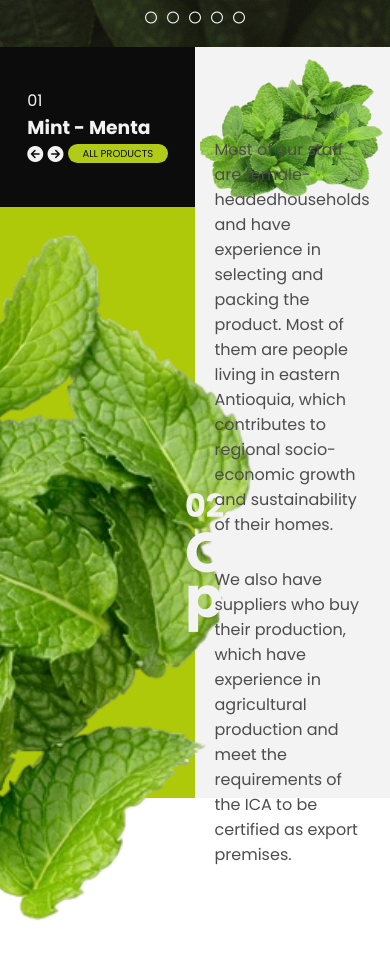
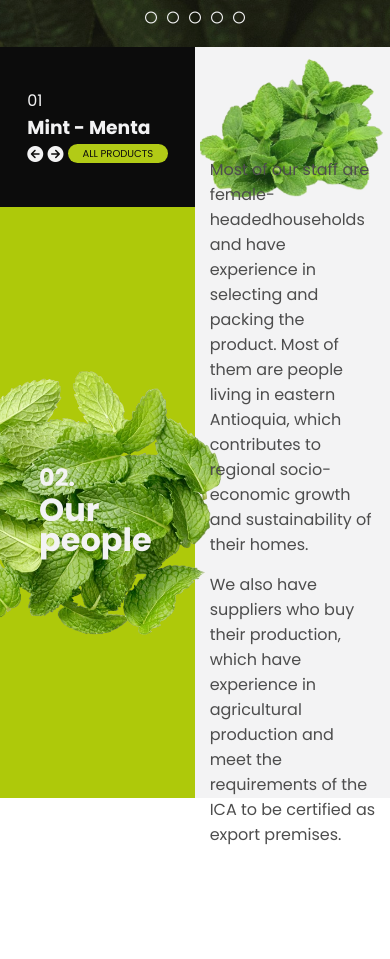
Before and after one commit to jose32coder/agrofresh, a website built with Vite: page index.html in a window 390 px wide. Shown: the part 637-1596 px from the top of the page. After the commit the page ends 1484 px from the top, so only its background shows below. Built offline with nearby package versions, Linux system fonts and the light colour scheme.

Commit message:
responsive realizado en el section de our people

```diff
--- a/style.css
+++ b/style.css
@@ -19,6 +19,7 @@
 
 body{
   position: relative;
+  overflow-x: hidden;
 }
 
 .header{
@@ -208,7 +209,7 @@ body{
 section.ourPeople{
   display: flex;
   height: 70vh;
-  width: 100%;
+  width: 100vw;
 }
 
 section.ourPeople .ourPeople__leftDiv{
@@ -224,23 +225,22 @@ section.ourPeople .ourPeople__leftDiv{
 
 section.ourPeople .ourPeople__leftDiv div.text {
   position: absolute;
-  left: 185px;
-  top: 275px;
+  left: 15vw;
+  top: 25vh;
   width: 220px;
   z-index: 2;
 }
 
-section.ourPeople .ourPeople__leftDiv div.img{
+section.ourPeople .ourPeople__leftDiv div.img {
   position: absolute;
-  right: -130px;
-  top: -90px;
+  right: -15%;
+  top: -8%;
   z-index: 1;
-  }
+}
 
 
   section.ourPeople .ourPeople__leftDiv div.img img{
-  width: 920px;
-  height: 920px;
+  width: 65vw;
   z-index: 1;
   object-fit: contain;
   }
@@ -288,6 +288,35 @@ section.ourPeople .ourPeople__rightDiv div p{
 
 
 /* ============= MEDIA QUERIES ============= */
+
+@media screen and (max-width: 1024px){
+  section.ourPeople .ourPeople__leftDiv div.text {
+    position: absolute;
+    left: 10vw;
+    top: 25vh;
+    width: 220px;
+    z-index: 2;
+}
+
+  section.ourPeople .ourPeople__leftDiv div.img {
+    position: absolute;
+    right: -8vw;
+    top: 2vh;
+    z-index: 1;
+  }
+
+  section.ourPeople .ourPeople__leftDiv div.img img{
+    width: 70vw;
+    z-index: 1;
+    object-fit: contain;
+  }
+
+
+
+}
+
+
+
 @media screen and (max-width: 768px){
 
   /* Menu */
@@ -345,6 +374,34 @@ section.ourPeople .ourPeople__rightDiv div p{
     transform: translate(50%, 0%);
   }
 
+  /*our people*/
+
+  section.ourPeople .ourPeople__leftDiv div h1 {
+    font-size: 3rem;
+    line-height: 40px;
+}
+
+  section.ourPeople .ourPeople__leftDiv div.text {
+    position: absolute;
+    left: 10vw;
+    top: 28vh;
+    width: 220px;
+    z-index: 2;
+}
+
+  section.ourPeople .ourPeople__leftDiv div.img {
+    position: absolute;
+    right: -10vw;
+    top: 10vh;
+    z-index: 1;
+  }
+
+  section.ourPeople .ourPeople__leftDiv div.img img{
+    width: 75vw;
+    z-index: 1;
+    object-fit: contain;
+  }
+
 }
 
 @media screen and (max-width: 640px){
@@ -367,4 +424,89 @@ section.ourPeople .ourPeople__rightDiv div p{
     padding:2px 0 1.5px 0;
     font-size: 10px;
   }
+
+
+  /*our people*/
+
+  section.ourPeople .ourPeople__leftDiv div.text {
+    position: absolute;
+    left: 50px;
+    top: 275px;
+    width: 220px;
+    z-index: 2;
+  }
+
+  section.ourPeople .ourPeople__leftDiv div.img {
+    position: absolute;
+    right: -25%;
+    top: 17%;
+    z-index: 1;
+  }
+
+  section.ourPeople .ourPeople__leftDiv div.img img{
+    width: 500px;
+    z-index: 1;
+    object-fit: contain;
+  }
+
 }
+
+
+@media screen and (max-width: 425px){
+
+  section.ourPeople .ourPeople__leftDiv div.text {
+    position: absolute;
+    left: 10vw;
+    top: 30vh;
+    width: 140px;
+    z-index: 2;
+  }
+
+  section.ourPeople .ourPeople__leftDiv div h2 {
+    font-size: 1.5rem;
+  }
+
+  section.ourPeople .ourPeople__leftDiv div h1 {
+    font-size: 2rem;
+    line-height: 30px;
+  }
+
+  section.ourPeople .ourPeople__leftDiv div.img {
+    position: absolute;
+    right: -27%;
+    top: 26%;
+    z-index: 1;
+  }
+
+  section.ourPeople .ourPeople__leftDiv div.img img {
+  width: 85vw;
+  z-index: 1;
+  object-fit: contain;
+  }
+
+  section.ourPeople .ourPeople__rightDiv div {
+    display: flex;
+    align-items: center;
+    flex-direction: column;
+    justify-content: space-between;
+    gap: 15px;
+    width: 85%;
+    color: #4d4d4d;
+  }
+
+
+}
+
+@media screen and (max-width: 375px){
+
+  section.ourPeople .ourPeople__rightDiv div {
+    display: flex;
+    align-items: center;
+    flex-direction: column;
+    justify-content: space-between;
+    gap: 10px;
+    width: 85%;
+    color: #4d4d4d;
+    font-size: 0.98rem;
+  }
+}
```
